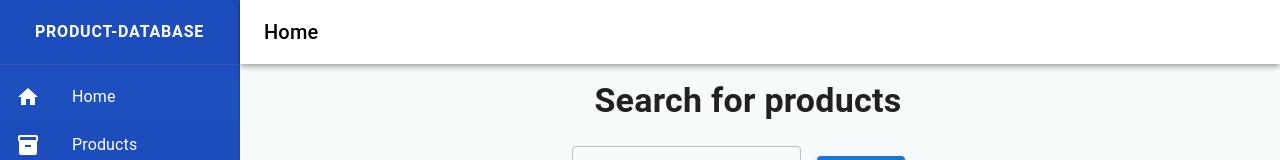
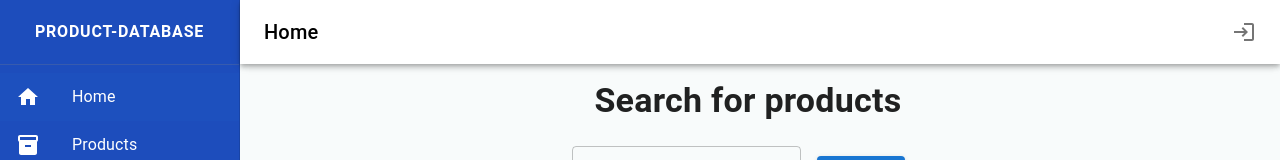
Before and after one commit to Mozzo1000/product-database, a React (Create React App) app in the folder frontend/: page / in a window 1280 px wide. Shown: the top 160 px of the page. Built offline with nearby package versions, Linux system fonts and the light colour scheme.

Commit message:
Add login button if not logged in

```diff
--- a/frontend/src/components/Navbar.js
+++ b/frontend/src/components/Navbar.js
@@ -23,6 +23,7 @@ import PrecisionManufacturingIcon from '@mui/icons-material/PrecisionManufacturi
 import LogoutIcon from '@mui/icons-material/Logout';
 import SettingsIcon from '@mui/icons-material/Settings';
 import InventoryIcon from '@mui/icons-material/Inventory';
+import LoginIcon from '@mui/icons-material/Login';
 
 function Navbar() {
     let navigate = useNavigate();
@@ -147,8 +148,14 @@ function Navbar() {
                                 </Menu>
                             </Box>
                         }
+                        {!currentUser &&
+                            <Tooltip title="Login">
+                                <IconButton component={Link} to="/login" sx={{p: 0}}>
+                                <LoginIcon />
+                                </IconButton>
+                            </Tooltip>
+                        }
                     </Toolbar>
-
                 </Container>
             </AppBar>
             <Drawer variant="permanent" sx={{zIndex: 1, flexShrink: 0, [`& .MuiDrawer-paper`]: { width: 240, boxSizing: 'border-box', color: 'white', backgroundColor: '#1d4dbc' }, mr: 2, display: {xs: 'none', md: 'flex'}}}>
```
